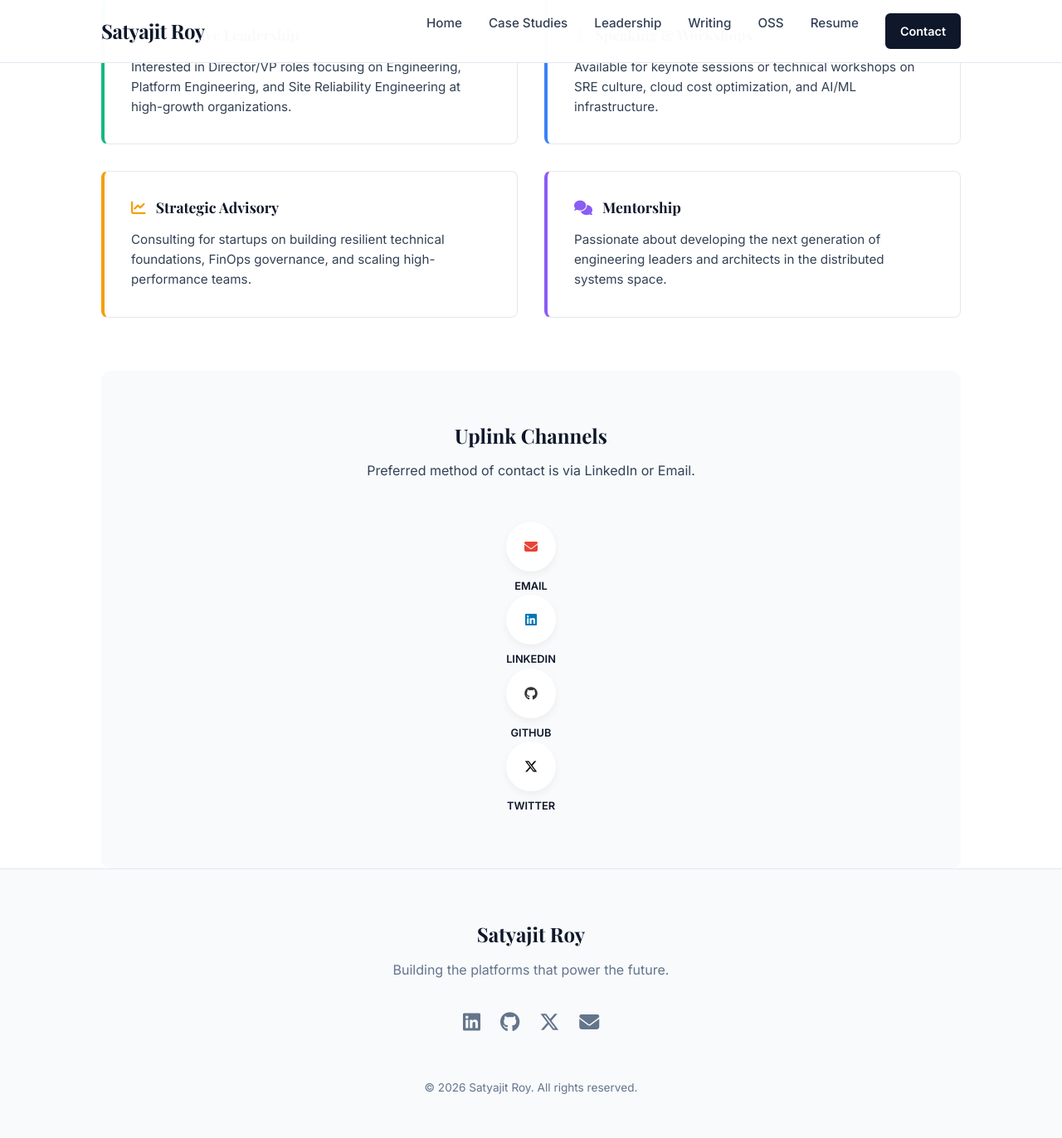
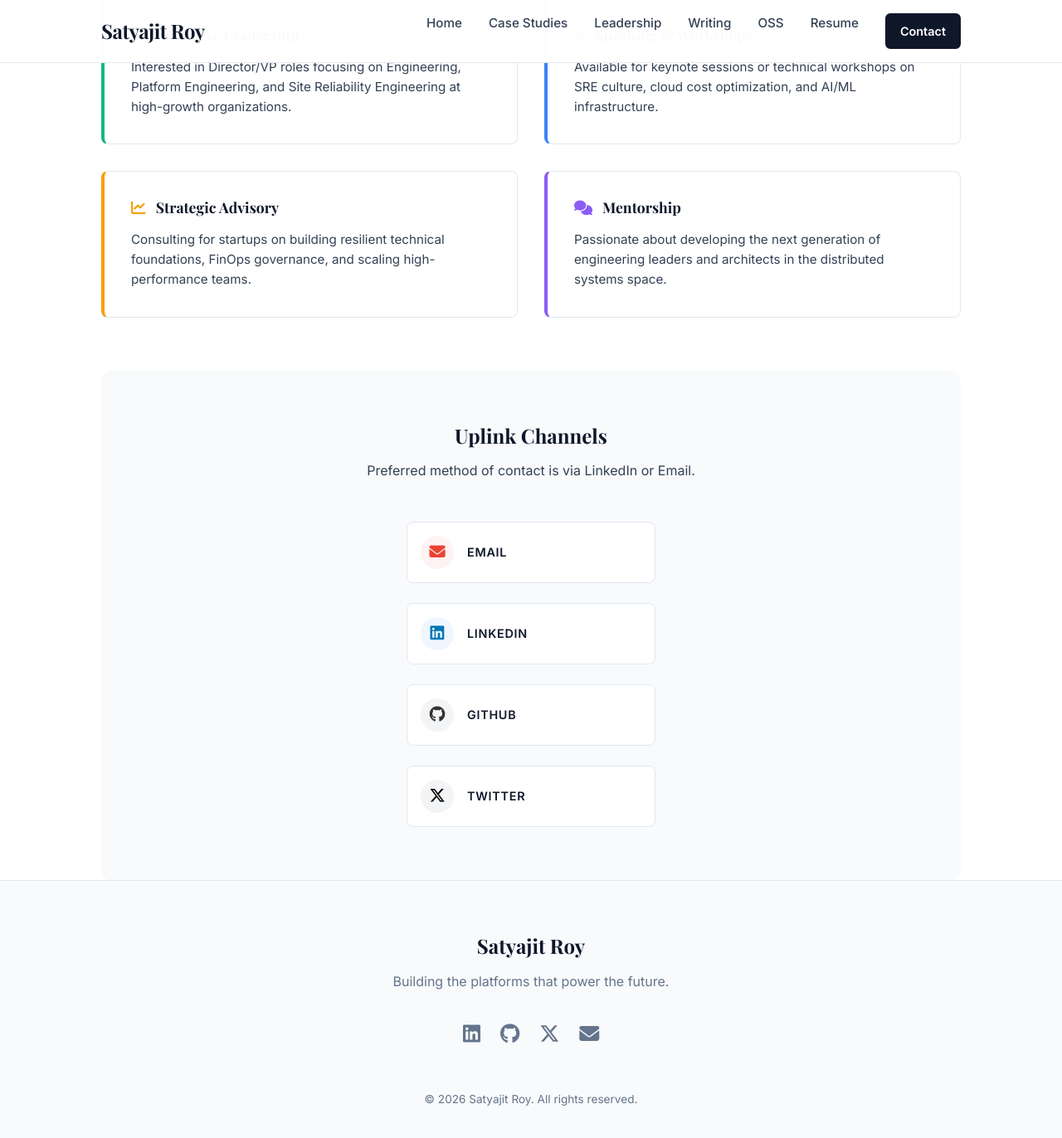
Before and after one commit to kodelint/kodelint.github.io, a Jekyll site: the page built from portfolio/contact/index.md, in a window 1280 px wide and 1400 px high, scrolled down 380 px. Shown: the top 1372 px of the window at 83% size. Built offline with Jekyll 4.4.1, drawn with Linux system fonts in a browser that asks for light colours; some web fonts are replaced.

Commit message:
fix(portfolio): stack contact icons vertically

```diff
--- a/assets/css/portfolio.css
+++ b/assets/css/portfolio.css
@@ -429,7 +429,53 @@
   color: var(--color-heading);
 }
 
-/* Mobile Responsiveness */
+/* Contact Page Socials */
+.c-socials {
+  display: flex;
+  flex-direction: column;
+  gap: 1.5rem;
+  align-items: center;
+  margin-top: 2rem;
+}
+
+.c-socials a {
+  display: flex;
+  align-items: center;
+  gap: 1rem;
+  text-decoration: none;
+  width: 100%;
+  max-width: 300px;
+  background: white;
+  padding: 1rem;
+  border-radius: 8px;
+  border: 1px solid var(--color-border);
+  transition: transform 0.2s ease, box-shadow 0.2s ease;
+}
+
+.c-socials a:hover {
+  transform: translateY(-3px);
+  box-shadow: 0 4px 12px rgba(0,0,0,0.05);
+  border-color: var(--color-accent);
+}
+
+.c-social-icon-box {
+  width: 40px;
+  height: 40px;
+  border-radius: 50%;
+  display: flex;
+  align-items: center;
+  justify-content: center;
+  font-size: 1.2rem;
+  flex-shrink: 0;
+}
+
+.c-social-label {
+  font-weight: 700;
+  color: var(--color-heading);
+  font-size: 0.9rem;
+  text-transform: uppercase;
+  letter-spacing: 0.05em;
+}
 
 @media (max-width: 768px) {
 
--- a/portfolio/contact/index.md
+++ b/portfolio/contact/index.md
@@ -34,30 +34,30 @@
     <h2 style="margin-bottom: 1rem;">Uplink Channels</h2>
     <p style="margin-bottom: 3rem; color: var(--color-text);">Preferred method of contact is via LinkedIn or Email.</p>
 
-    <div class="c-socials" style="margin-top: 0; gap: 3rem;">
-      <a href="mailto:talk2sroy.ch@gmail.com" title="Email" style="display: flex; flex-direction: column; align-items: center; gap: 0.5rem; border: none;">
-        <div style="width: 60px; height: 60px; background: white; border-radius: 50%; display: flex; align-items: center; justify-content: center; box-shadow: 0 4px 10px rgba(0,0,0,0.05); color: #ea4335;">
+    <div class="c-socials">
+      <a href="mailto:talk2sroy.ch@gmail.com" title="Email">
+        <div class="c-social-icon-box" style="background: #fef2f2; color: #ea4335;">
           <i class="fas fa-envelope"></i>
         </div>
-        <span style="font-size: 0.8rem; font-weight: 700; color: var(--color-heading);">EMAIL</span>
+        <span class="c-social-label">Email</span>
       </a>
-      <a href="https://www.linkedin.com/in/satyajitroychoudhury/" target="_blank" title="LinkedIn" style="display: flex; flex-direction: column; align-items: center; gap: 0.5rem; border: none;">
-        <div style="width: 60px; height: 60px; background: white; border-radius: 50%; display: flex; align-items: center; justify-content: center; box-shadow: 0 4px 10px rgba(0,0,0,0.05); color: #0077b5;">
+      <a href="https://www.linkedin.com/in/satyajitroychoudhury/" target="_blank" title="LinkedIn">
+        <div class="c-social-icon-box" style="background: #eff6ff; color: #0077b5;">
           <i class="fab fa-linkedin"></i>
         </div>
-        <span style="font-size: 0.8rem; font-weight: 700; color: var(--color-heading);">LINKEDIN</span>
+        <span class="c-social-label">LinkedIn</span>
       </a>
-      <a href="https://github.com/kodelint" target="_blank" title="GitHub" style="display: flex; flex-direction: column; align-items: center; gap: 0.5rem; border: none;">
-        <div style="width: 60px; height: 60px; background: white; border-radius: 50%; display: flex; align-items: center; justify-content: center; box-shadow: 0 4px 10px rgba(0,0,0,0.05); color: #333;">
+      <a href="https://github.com/kodelint" target="_blank" title="GitHub">
+        <div class="c-social-icon-box" style="background: #f3f4f6; color: #333;">
           <i class="fab fa-github"></i>
         </div>
-        <span style="font-size: 0.8rem; font-weight: 700; color: var(--color-heading);">GITHUB</span>
+        <span class="c-social-label">GitHub</span>
       </a>
-      <a href="https://twitter.com/__initialized__" target="_blank" title="Twitter/X" style="display: flex; flex-direction: column; align-items: center; gap: 0.5rem; border: none;">
-        <div style="width: 60px; height: 60px; background: white; border-radius: 50%; display: flex; align-items: center; justify-content: center; box-shadow: 0 4px 10px rgba(0,0,0,0.05); color: #000;">
+      <a href="https://twitter.com/__initialized__" target="_blank" title="Twitter/X">
+        <div class="c-social-icon-box" style="background: #f3f4f6; color: #000;">
           <i class="fab fa-x-twitter"></i>
         </div>
-        <span style="font-size: 0.8rem; font-weight: 700; color: var(--color-heading);">TWITTER</span>
+        <span class="c-social-label">Twitter</span>
       </a>
     </div>
   </div>
```
